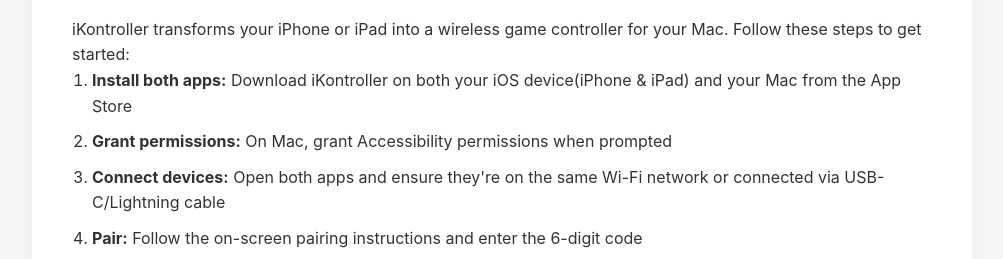
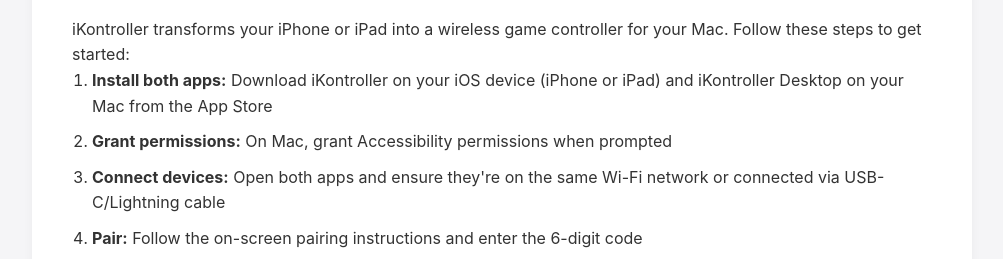
Before and after one commit to BiskuitMarie/ikontroller-support, a plain HTML site: page index.html in a window 1280 px wide. Shown: the part 540-799 px from the top of the page, without its empty margins (138-1141 px from the left). Drawn offline with Linux system fonts and the light colour scheme.

Commit message:
Update installation instructions for iKontroller

```diff
--- a/index.html
+++ b/index.html
@@ -32,7 +32,7 @@
             <p>iKontroller transforms your iPhone or iPad into a wireless game controller for your Mac. Follow these steps to get started:</p>
 
             <ol>
-                <li><strong>Install both apps:</strong> Download iKontroller on both your iOS device(iPhone & iPad) and your Mac from the App Store</li>
+                <li><strong>Install both apps:</strong> Download iKontroller on your iOS device (iPhone or iPad) and iKontroller Desktop on your Mac from the App Store</li>
                 <li><strong>Grant permissions:</strong> On Mac, grant Accessibility permissions when prompted</li>
                 <li><strong>Connect devices:</strong> Open both apps and ensure they're on the same Wi-Fi network or connected via USB-C/Lightning cable</li>
                 <li><strong>Pair:</strong> Follow the on-screen pairing instructions and enter the 6-digit code</li>
```
